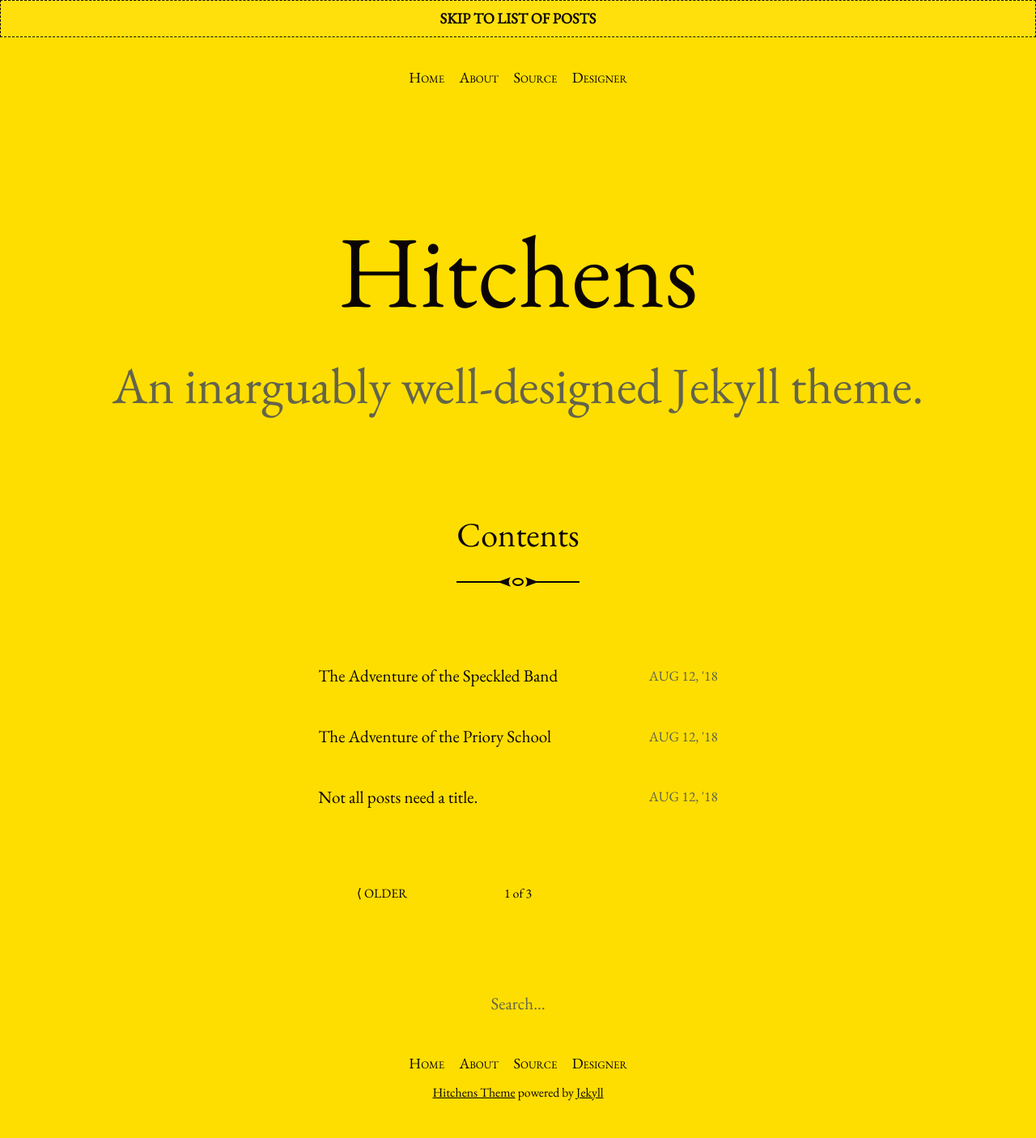
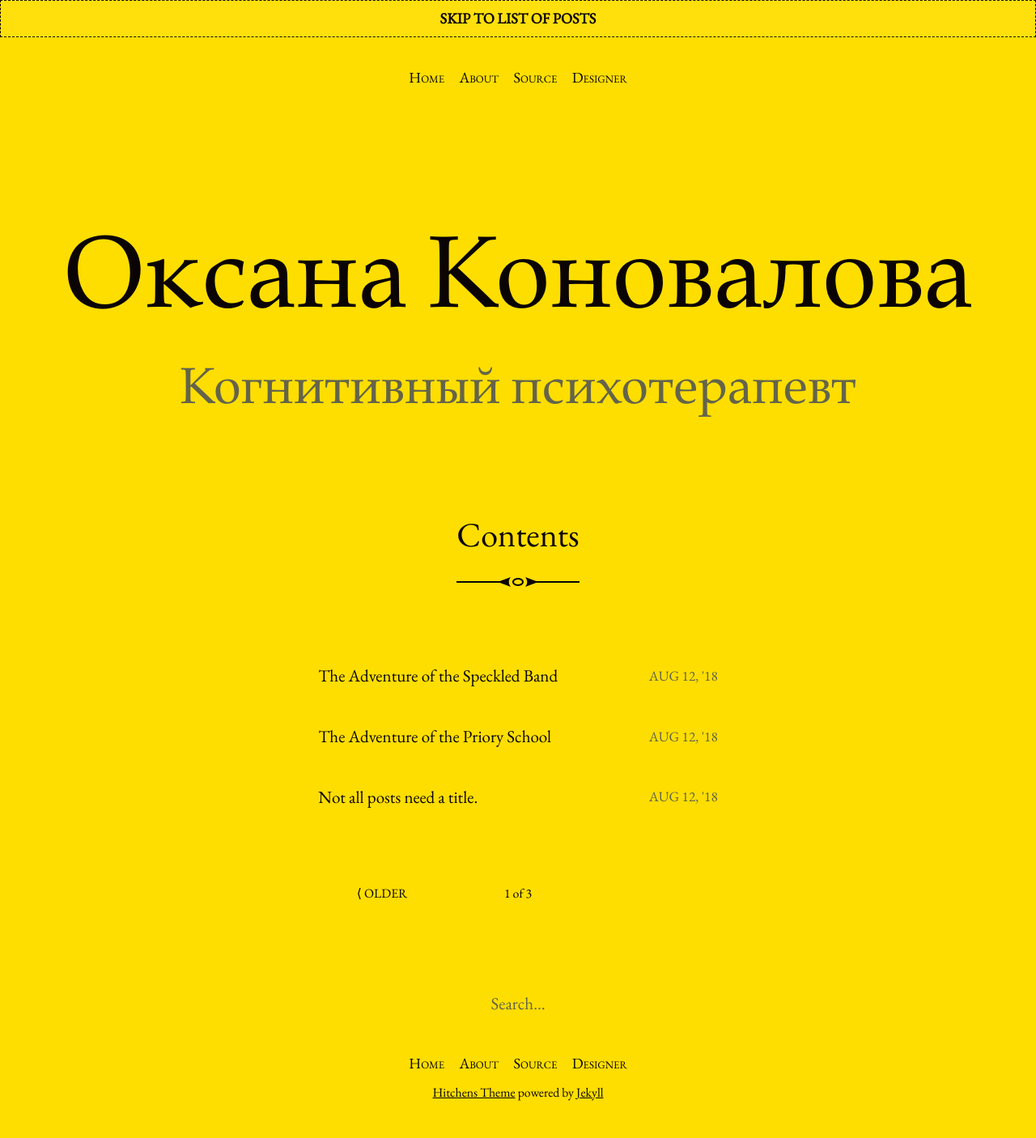
Before and after one commit to ttm-help/main-site, a Jekyll site: the page built from index.html, in a window 1280 px wide. Shown: the whole page at 81% size. Built offline with Jekyll 4.4.1, drawn with Linux system fonts in a browser that asks for light colours; the list of posts is cut into pages by our own code.

Commit message:
change title

```diff
--- a/_config.yml
+++ b/_config.yml
@@ -13,10 +13,10 @@
 # you will see them accessed via {{ site.title }}, {{ site.email }}, and so on.
 # You can create any custom variable you would like, and they will be accessible
 # in the templates via {{ site.myvariable }}.
-title: Hitchens
+title: Оксана Коновалова
 email: hello@patdryburgh.com
 description: >- # this means to ignore newlines until "baseurl:"
-  An inarguably well-designed Jekyll theme.
+  Когнитивный психотерапевт
 baseurl: "/hitchens" # the subpath of your site, e.g. /blog
 url: "https://patdryburgh.github.io" # the base hostname & protocol for your site, e.g. http://example.com
 icon: /assets/images/icon-512.png
```
